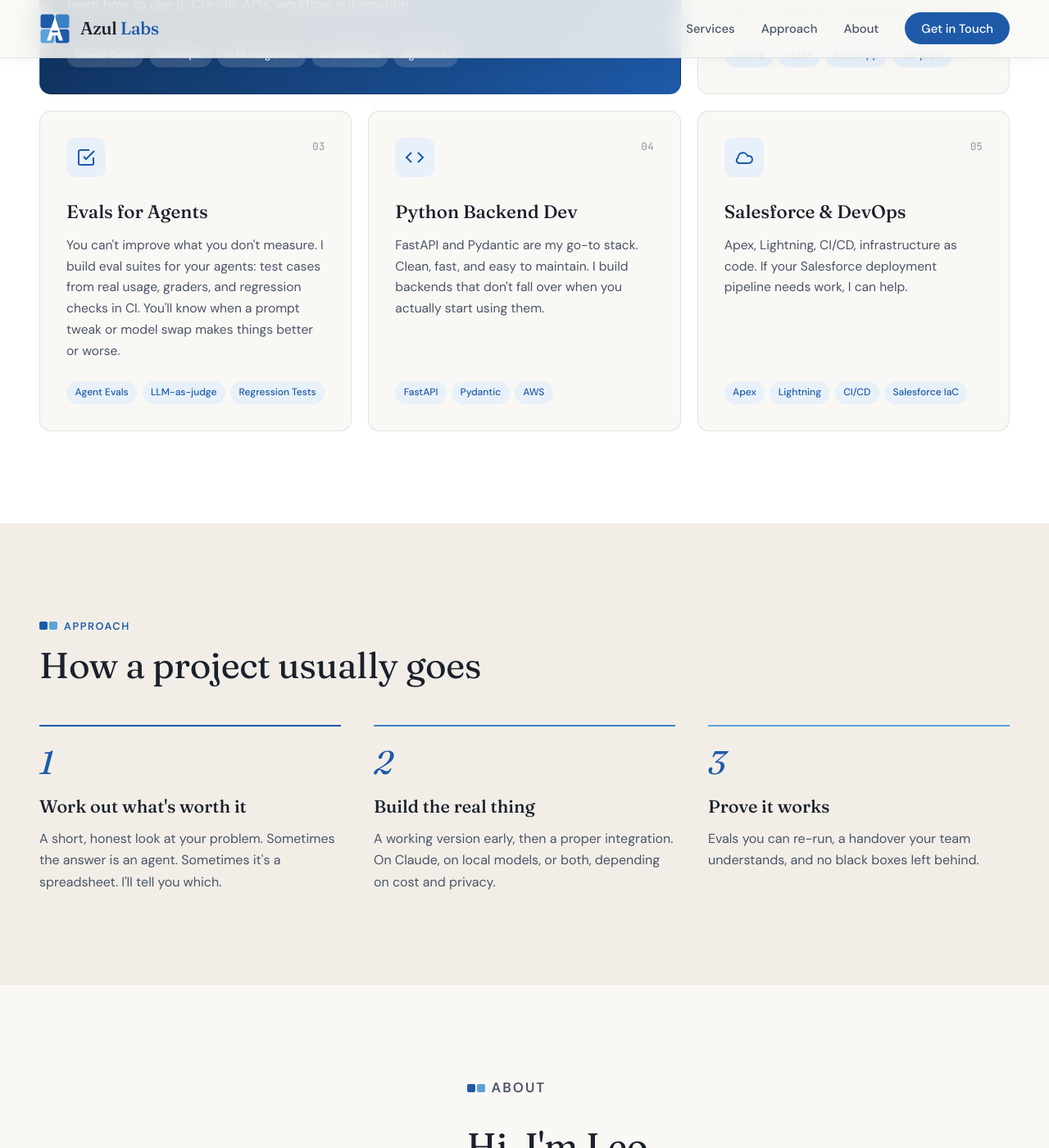
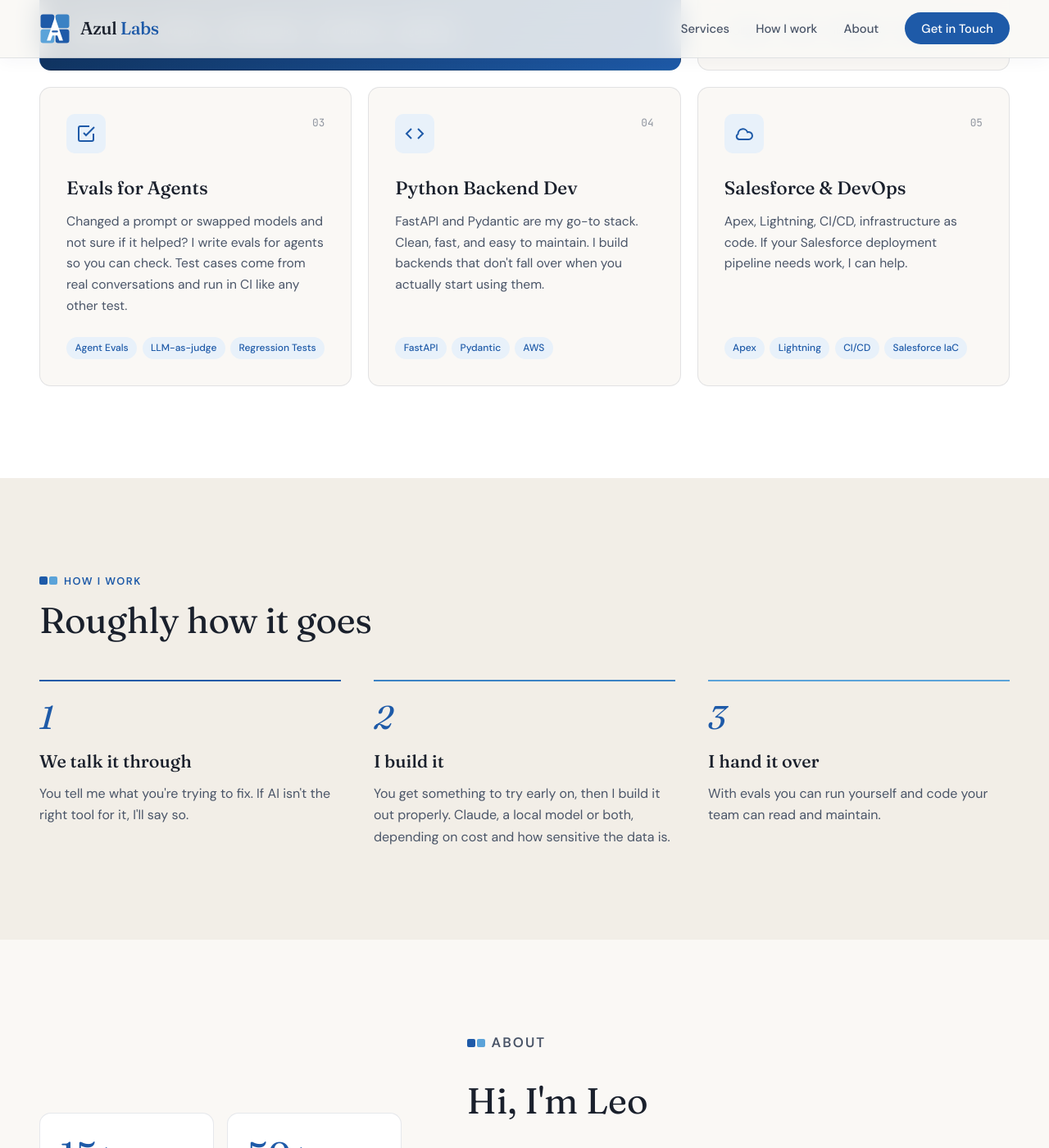
Before and after one commit to leo-dcfa/azl, a Jekyll site: the page built from index.html, in a window 1280 px wide and 1400 px high, scrolled down 1312 px. Shown: the whole window at 82% size. Built offline with Jekyll 4.4.1, drawn with Linux system fonts in a browser that asks for light colours; some of the changed text lies outside the part shown.

Commit message:
Reword homepage copy to sound plainer and less generic
Co-Authored-By: Claude Opus 5.5 <noreply@anthropic.com>
Claude-Session: https://claude.ai/code/session_01EsuynwUAgXqru2VPzBAWuT

```diff
--- a/_includes/nav.html
+++ b/_includes/nav.html
@@ -8,7 +8,7 @@
     </button>
     <ul class="nav-links" id="nav-links">
         <li><a href="/#services">Services</a></li>
-        <li><a href="/#approach">Approach</a></li>
+        <li><a href="/#approach">How I work</a></li>
         <li><a href="/#about">About</a></li>
         <li><a href="/#contact" class="nav-cta">Get in Touch</a></li>
     </ul>
--- a/index.html
+++ b/index.html
@@ -12,7 +12,7 @@ permalink: /
             <p class="eyebrow"><span class="status-dot" aria-hidden="true"></span>Taking on new projects<span class="eyebrow-loc"> · Sunshine Coast, QLD</span></p>
             <h1>Time to ride the <em>AI&nbsp;wave</em></h1>
             <p class="hero-sub">AI is everywhere now. Most of it is noise.</p>
-            <p class="hero-sub-2">I help startups and scale-ups figure out what's actually worth building, then build it: agents on Claude or on local models running on your own hardware, with evals that prove they work.</p>
+            <p class="hero-sub-2">I help startups and scale-ups figure out what's actually worth building, and then build it. Lately that's mostly agents, local models and evals.</p>
             <div class="hero-actions">
                 <a href="#contact" class="btn btn-primary">
                     Start a project
@@ -39,7 +39,7 @@ permalink: /
                     <p class="eval-summary">
                         <span><b>92.5%</b> pass</span>
                         <span><b>1.8s</b> p50</span>
-                        <span><b>on-prem</b> no data leaves</span>
+                        <span><b>local</b> model</span>
                     </p>
                 </div>
             </figure>
@@ -96,7 +96,7 @@ permalink: /
                     <span class="service-num">02</span>
                 </div>
                 <h3>Local Models</h3>
-                <p>Private, self-hosted LLMs. I pick the right open-weight model for the job, set it up on your hardware or your cloud, and wire it into your apps. Your data stays where it is.</p>
+                <p>Some businesses can't send their data off to a cloud AI provider. I set up open models on your own servers or cloud account and hook them into the tools you already use.</p>
                 <div class="service-tags">
                     <span class="service-tag">Ollama</span>
                     <span class="service-tag">vLLM</span>
@@ -113,7 +113,7 @@ permalink: /
                     <span class="service-num">03</span>
                 </div>
                 <h3>Evals for Agents</h3>
-                <p>You can't improve what you don't measure. I build eval suites for your agents: test cases from real usage, graders, and regression checks in CI. You'll know when a prompt tweak or model swap makes things better or worse.</p>
+                <p>Changed a prompt or swapped models and not sure if it helped? I write evals for agents so you can check. Test cases come from real conversations and run in CI like any other test.</p>
                 <div class="service-tags">
                     <span class="service-tag">Agent Evals</span>
                     <span class="service-tag">LLM-as-judge</span>
@@ -160,23 +160,23 @@ permalink: /
 <!-- Approach -->
 <section class="approach" id="approach">
     <div class="container">
-        <p class="section-label">Approach</p>
-        <h2 class="section-title">How a project usually goes</h2>
+        <p class="section-label">How I work</p>
+        <h2 class="section-title">Roughly how it goes</h2>
         <ol class="steps">
             <li class="step">
                 <span class="step-num">1</span>
-                <h3>Work out what's worth it</h3>
-                <p>A short, honest look at your problem. Sometimes the answer is an agent. Sometimes it's a spreadsheet. I'll tell you which.</p>
+                <h3>We talk it through</h3>
+                <p>You tell me what you're trying to fix. If AI isn't the right tool for it, I'll say so.</p>
             </li>
             <li class="step">
                 <span class="step-num">2</span>
-                <h3>Build the real thing</h3>
-                <p>A working version early, then a proper integration. On Claude, on local models, or both, depending on cost and privacy.</p>
+                <h3>I build it</h3>
+                <p>You get something to try early on, then I build it out properly. Claude, a local model or both, depending on cost and how sensitive the data is.</p>
             </li>
             <li class="step">
                 <span class="step-num">3</span>
-                <h3>Prove it works</h3>
-                <p>Evals you can re-run, a handover your team understands, and no black boxes left behind.</p>
+                <h3>I hand it over</h3>
+                <p>With evals you can run yourself and code your team can read and maintain.</p>
             </li>
         </ol>
     </div>
@@ -208,7 +208,7 @@ permalink: /
                 <p class="section-label">About</p>
                 <h2>Hi, I'm Leo</h2>
                 <p>I've been building software for 15 years: AWS, Salesforce, Python, and more recently, a lot of AI work with Claude and other LLMs. I run Azul Labs from the Sunshine Coast.</p>
-                <p>These days that includes setting up local models for teams who can't send their data to the cloud, and writing evals so agents can be trusted in production.</p>
+                <p>Lately a lot of that is setting up local models for teams that need to keep data in-house, and writing evals for agents before they go live.</p>
                 <p>I work best with startups and scale-ups that have a real problem to solve. If you need someone to build something that works and explain it in plain English, that's what I do.</p>
                 <div class="tech-stack">
                     <span class="tech-tag">Claude</span>
@@ -230,7 +230,7 @@ permalink: /
 <section class="contact" id="contact">
     <div class="contact-inner">
         <h2>Let's <em>talk</em></h2>
-        <p>Got a project in mind? Want to run models locally, find out if your agent actually works, or sort out a Salesforce challenge? I'm happy to chat.</p>
+        <p>Got a project in mind, or just want to know if running AI locally makes sense for you? Happy to chat.</p>
         <a href="mailto:leo@azl.au" class="contact-btn">
             leo@azl.au
             <svg width="18" height="18" viewBox="0 0 18 18" fill="none" aria-hidden="true"><path d="M4 9H14M14 9L9.5 4.5M14 9L9.5 13.5" stroke="currentColor" stroke-width="2" stroke-linecap="round" stroke-linejoin="round"/></svg>
```
